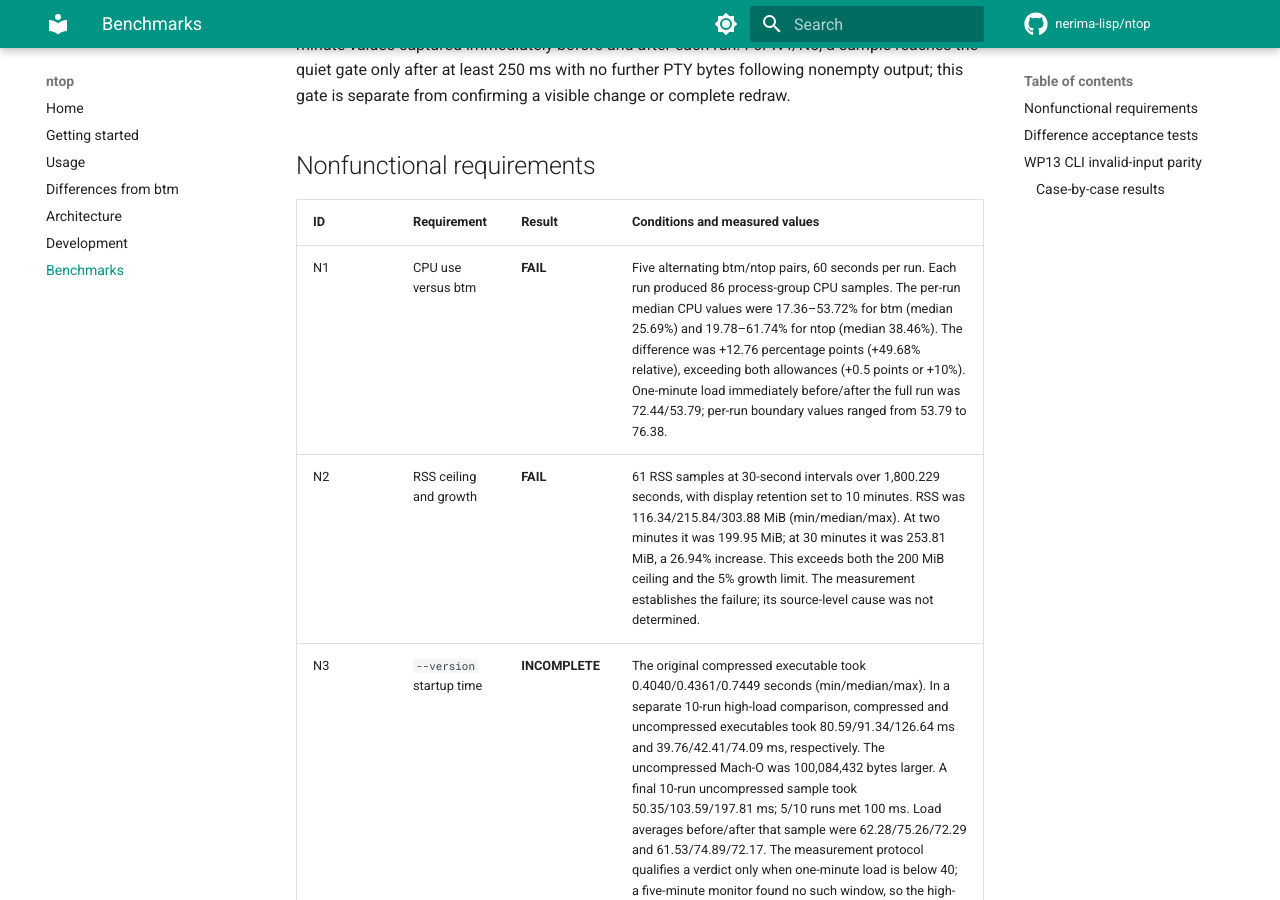
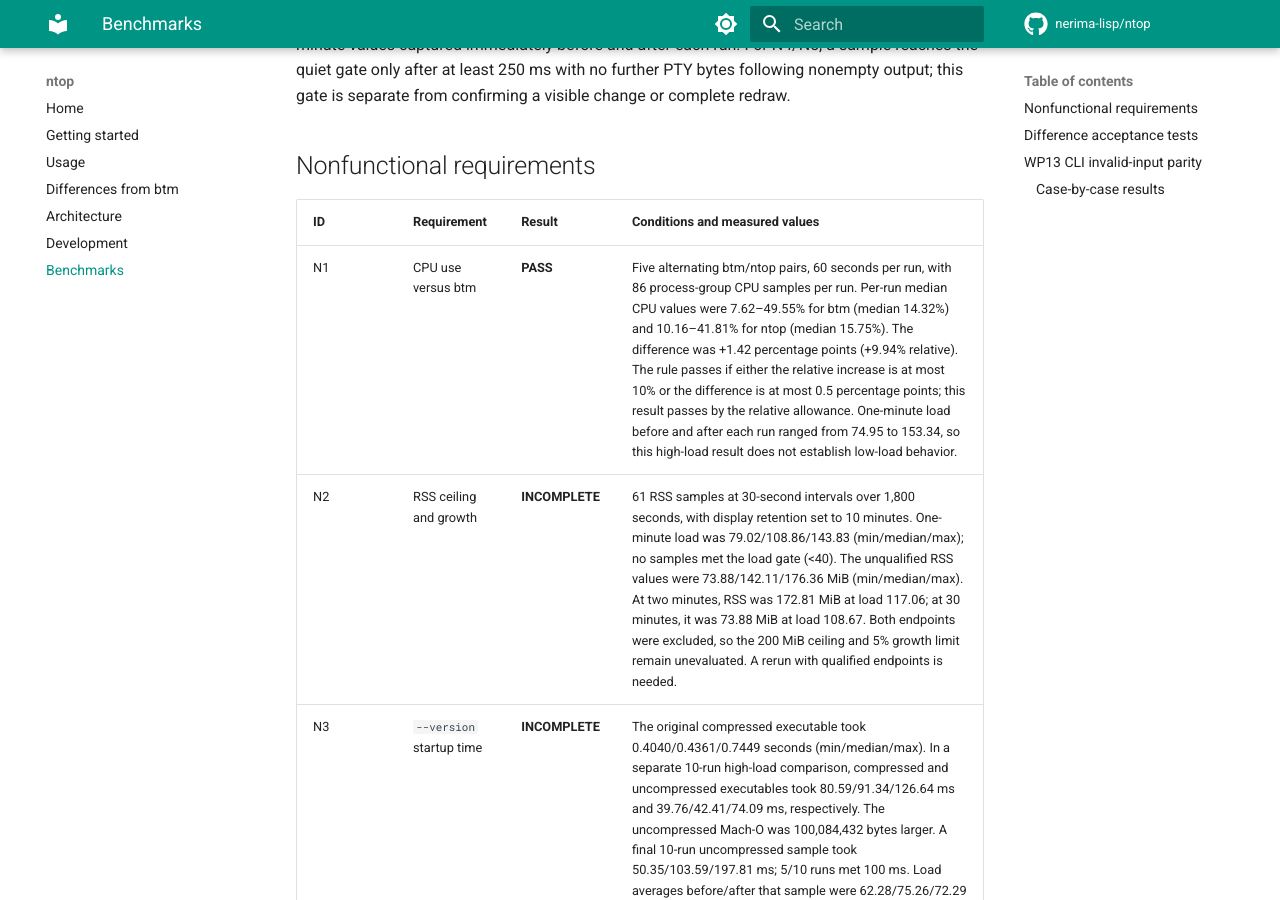
Before and after one commit to nerima-lisp/ntop, an MkDocs documentation site: the page built from docs/src/benchmarks.md, in a window 1280 px wide and 900 px high, scrolled down 436 px. Built offline with MkDocs 1.6.1 and Material for MkDocs 9.7.7, drawn with Linux system fonts in a browser that asks for light colours; comment, search, counter and statistics services are not loaded.

Commit message:
docs: update N1 and N2 measurements

```diff
--- a/docs/src/benchmarks.md
+++ b/docs/src/benchmarks.md
@@ -8,8 +8,8 @@ WP15b records local measurements for the WP15 nonfunctional requirements and dif
 
 | ID | Requirement | Result | Conditions and measured values |
 |---|---|---|---|
-| N1 | CPU use versus btm | **FAIL** | Five alternating btm/ntop pairs, 60 seconds per run. Each run produced 86 process-group CPU samples. The per-run median CPU values were 17.36–53.72% for btm (median 25.69%) and 19.78–61.74% for ntop (median 38.46%). The difference was +12.76 percentage points (+49.68% relative), exceeding both allowances (+0.5 points or +10%). One-minute load immediately before/after the full run was 72.44/53.79; per-run boundary values ranged from 53.79 to 76.38. |
-| N2 | RSS ceiling and growth | **FAIL** | 61 RSS samples at 30-second intervals over 1,800.229 seconds, with display retention set to 10 minutes. RSS was 116.34/215.84/303.88 MiB (min/median/max). At two minutes it was 199.95 MiB; at 30 minutes it was 253.81 MiB, a 26.94% increase. This exceeds both the 200 MiB ceiling and the 5% growth limit. The measurement establishes the failure; its source-level cause was not determined. |
+| N1 | CPU use versus btm | **PASS** | Five alternating btm/ntop pairs, 60 seconds per run, with 86 process-group CPU samples per run. Per-run median CPU values were 7.62–49.55% for btm (median 14.32%) and 10.16–41.81% for ntop (median 15.75%). The difference was +1.42 percentage points (+9.94% relative). The rule passes if either the relative increase is at most 10% or the difference is at most 0.5 percentage points; this result passes by the relative allowance. One-minute load before and after each run ranged from 74.95 to 153.34, so this high-load result does not establish low-load behavior. |
+| N2 | RSS ceiling and growth | **INCOMPLETE** | 61 RSS samples at 30-second intervals over 1,800 seconds, with display retention set to 10 minutes. One-minute load was 79.02/108.86/143.83 (min/median/max); no samples met the load gate (<40). The unqualified RSS values were 73.88/142.11/176.36 MiB (min/median/max). At two minutes, RSS was 172.81 MiB at load 117.06; at 30 minutes, it was 73.88 MiB at load 108.67. Both endpoints were excluded, so the 200 MiB ceiling and 5% growth limit remain unevaluated. A rerun with qualified endpoints is needed. |
 | N3 | `--version` startup time | **INCOMPLETE** | The original compressed executable took 0.4040/0.4361/0.7449 seconds (min/median/max). In a separate 10-run high-load comparison, compressed and uncompressed executables took 80.59/91.34/126.64 ms and 39.76/42.41/74.09 ms, respectively. The uncompressed Mach-O was 100,084,432 bytes larger. A final 10-run uncompressed sample took 50.35/103.59/197.81 ms; 5/10 runs met 100 ms. Load averages before/after that sample were 62.28/75.26/72.29 and 61.53/74.89/72.17. The measurement protocol qualifies a verdict only when one-minute load is below 40; a five-minute monitor found no such window, so the high-load results remain references. A separate instrumented uncompressed build measured option construction at 0.832/1.588/49.855 ms, argument parsing at 0.013/0.018/0.119 ms, version output at 0.011/0.015/0.077 ms, and total Lisp `main` time at 0.878/1.724/49.919 ms (min/median/max). Whole-process time was 65.978/105.168/257.796 ms. Median per-run time outside Lisp `main` was 85.815 ms. This residual combines pre-`main` startup and core loading with process exit and scheduler delays; the measurement cannot isolate core loading. Instrumented-run load averages were 115.78/93.68/81.09 before and 114.83/93.85/81.22 after. |
 | N4 | Key-to-visible-response time | **INCOMPLETE** | The earlier harness alternated `?` and Escape; `?` opens help, and Escape does not close it, so the sequence did not test a reversible visible key response. The revised 20-action PTY sample sends `e`, observes raw output for at least 3.5 seconds, and infers the current layout from the visible `Network`/`Processes` headers before each action. It verified 12/20 layout toggles; verified response latencies were 2.41/42.24/3569.18 ms (min/median/max), against a 50 ms median limit. Thirteen output-bearing samples reached the quiet gate. One-minute load before/after was 102.79/143.30, so this remains a high-load reference and does not establish acceptance. |
 | N5 | Resize redraw time | **INCOMPLETE** | Twenty PTY resize actions were observed for at least 3.5 seconds each, alternating 49×161 and 48×160. A completion required raw ANSI to clear and home the terminal, write every cell at the requested dimensions, and finish at the bottom-right `┘`. Fourteen actions produced a verified requested-size frame; the other six had no output (3) or a full frame at the wrong dimensions (3). Verified completion latencies were 44.92/427.97/1378.37 ms (min/median/max), against a 100 ms median limit; 17 output-bearing samples reached the quiet gate. One-minute load before/after was 146.22/174.49, so this is a high-load reference and does not establish acceptance. |
```
